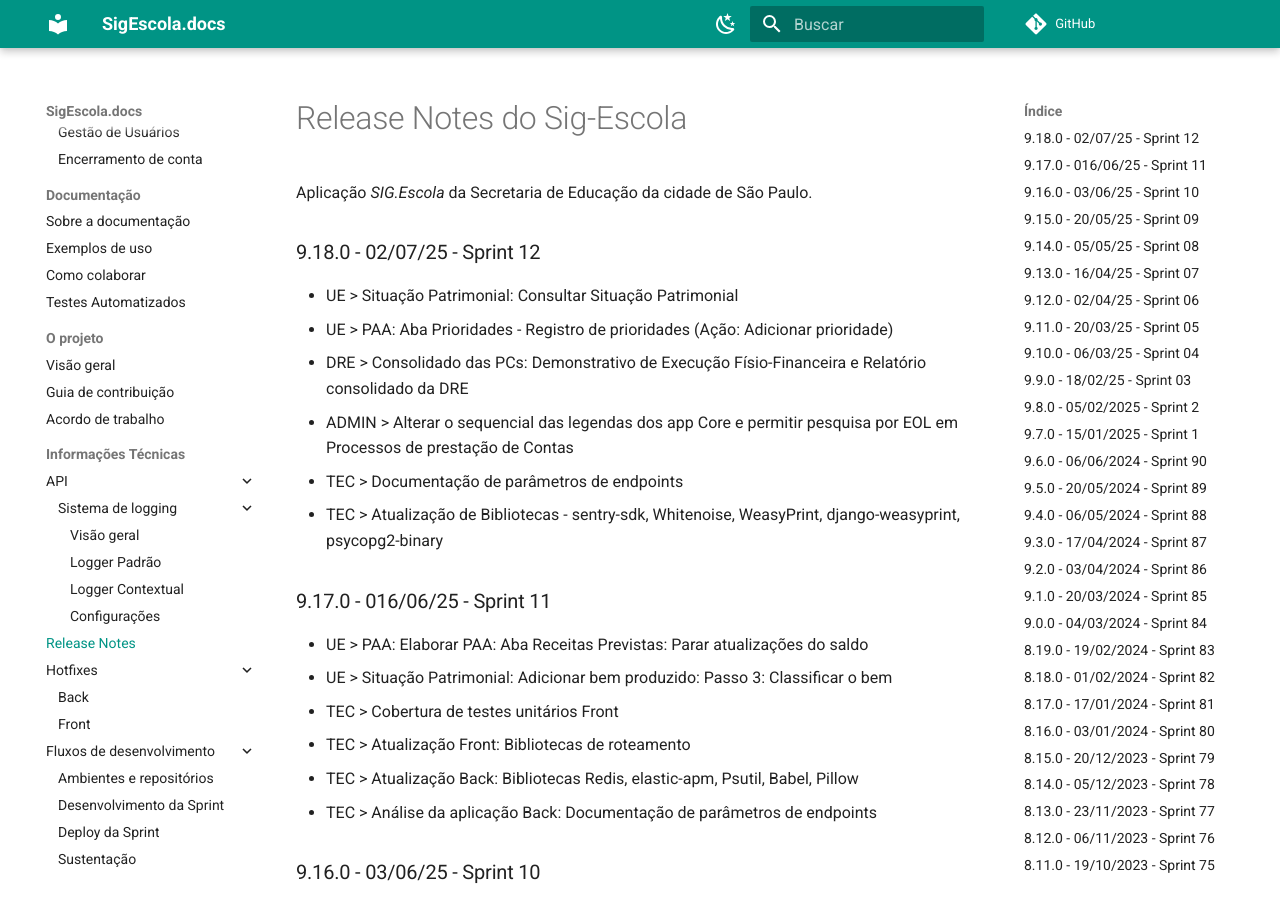
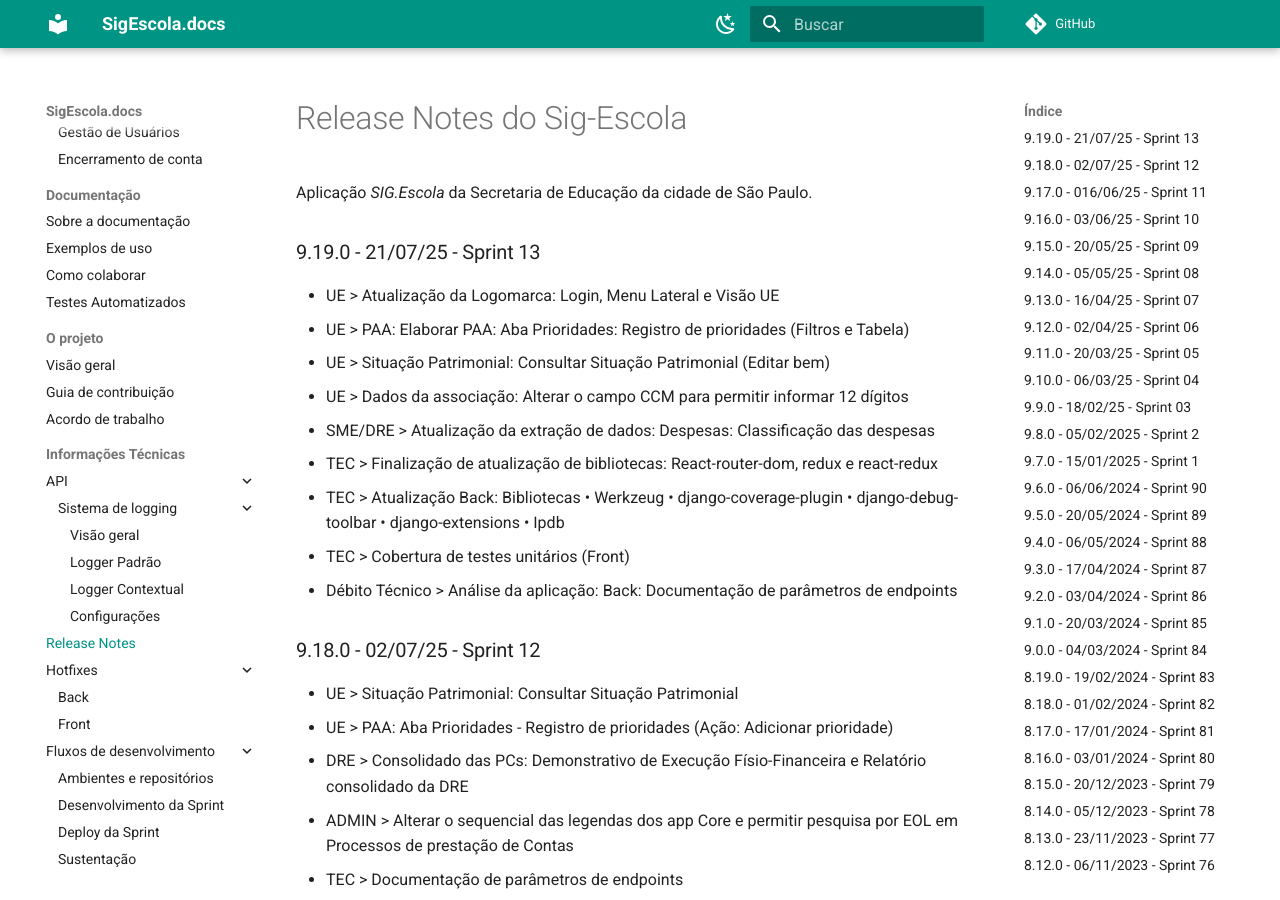
Before and after one commit to prefeiturasp/SME-PTRF-Docs, an MkDocs documentation site: the page built from docs/projeto/release_notes.md, in a window 1280 px wide and 900 px high. Built offline with MkDocs 1.6.1 and Material for MkDocs 9.7.7, drawn with Linux system fonts in a browser that asks for light colours; comment, search, counter and statistics services are not loaded.

Commit message:
Update release_notes.md

```diff
--- a/docs/projeto/release_notes.md
+++ b/docs/projeto/release_notes.md
@@ -1,6 +1,18 @@
 # Release Notes do Sig-Escola
 
 Aplicação *SIG.Escola* da Secretaria de Educação da cidade de São Paulo.
+
+### 9.19.0 - 21/07/25 - Sprint 13
+
+* UE > Atualização da Logomarca: Login, Menu Lateral e Visão UE
+* UE > PAA: Elaborar PAA: Aba Prioridades: Registro de prioridades (Filtros e Tabela)
+* UE > Situação Patrimonial: Consultar Situação Patrimonial (Editar bem)
+* UE > Dados da associação: Alterar o campo CCM para permitir informar 12 dígitos
+* SME/DRE > Atualização da extração de dados: Despesas: Classificação das despesas
+* TEC > Finalização de atualização de bibliotecas: React-router-dom, redux e react-redux
+* TEC > Atualização Back: Bibliotecas • Werkzeug • django-coverage-plugin • django-debug-toolbar • django-extensions • Ipdb
+* TEC > Cobertura de testes unitários (Front)
+* Débito Técnico > Análise da aplicação: Back: Documentação de parâmetros de endpoints
 
 ### 9.18.0 - 02/07/25 - Sprint 12
 
```
